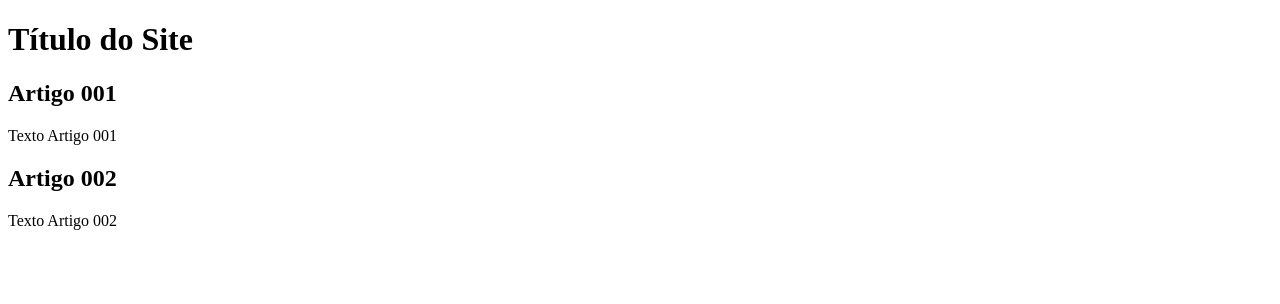
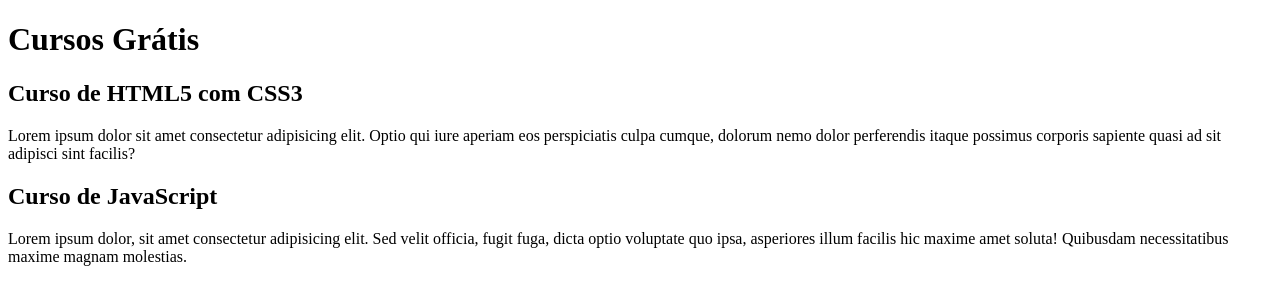
Before and after one commit to Sabrinafogliene/Projeto-site, a plain HTML site: page index.html in a window 1280 px wide. Drawn offline with Linux system fonts and the light colour scheme.

Commit message:
Comecei a escrever o conteúdo

```diff
--- a/index.html
+++ b/index.html
@@ -8,15 +8,15 @@
 <body>
     <main>
         <header>
-            <h1>Título do Site</h1>
+            <h1>Cursos Grátis</h1>
         </header>
         <article>
-            <h2>Artigo 001</h2>
-            <p>Texto Artigo 001</p>
+            <h2>Curso de HTML5 com CSS3</h2>
+            <p>Lorem ipsum dolor sit amet consectetur adipisicing elit. Optio qui iure aperiam eos perspiciatis culpa cumque, dolorum nemo dolor perferendis itaque possimus corporis sapiente quasi ad sit adipisci sint facilis?</p>
         </article>
         <article>
-            <h2>Artigo 002</h2>
-            <p>Texto Artigo 002</p>
+            <h2>Curso de JavaScript</h2>
+            <p>Lorem ipsum dolor, sit amet consectetur adipisicing elit. Sed velit officia, fugit fuga, dicta optio voluptate quo ipsa, asperiores illum facilis hic maxime amet soluta! Quibusdam necessitatibus maxime magnam molestias.</p>
         </article>
     </main>
 </body>
```
